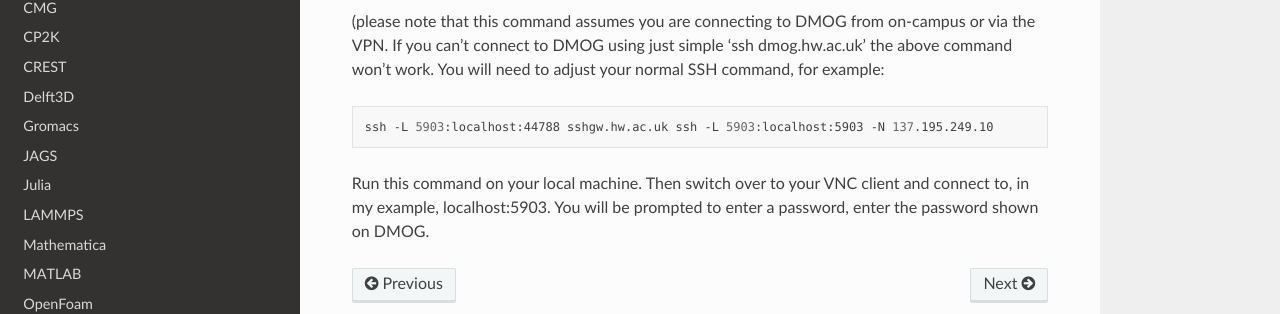
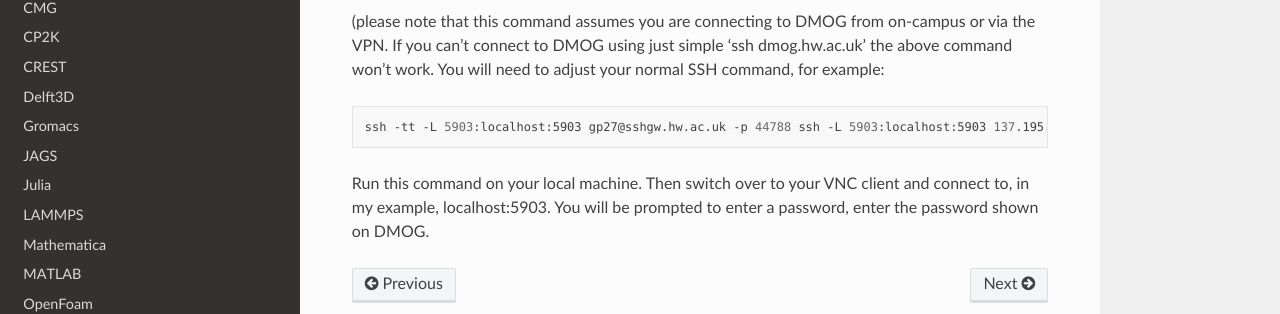
Before and after one commit to jm130/dmogdocs, a Sphinx documentation site: the page built from docs/source/user/connectingvnc.rst, in a window 1280 px wide and 900 px high, scrolled down 1044 px. Shown: the part 467-781 px from the top of the window. Built offline with Sphinx 7.4.7 and the Read the Docs theme 3.1.0, drawn with Linux system fonts in a browser that asks for light colours.

Commit message:
Update connectingvnc.rst

```diff
--- a/docs/source/user/connectingvnc.rst
+++ b/docs/source/user/connectingvnc.rst
@@ -76,6 +76,6 @@ This will print the same information again, but with some key info added. Specif
 
 .. code-block:: bash
 
-  ssh -L 5903:localhost:44788 sshgw.hw.ac.uk ssh -L 5903:localhost:5903 -N 137.195.249.10
+  ssh -tt -L 5903:localhost:5903 gp27@sshgw.hw.ac.uk -p 44788 ssh -L 5903:localhost:5903 137.195.249.10
 
 Run this command on your local machine. Then switch over to your VNC client and connect to, in my example, localhost:5903. You will be prompted to enter a password, enter the password shown on DMOG.
```
